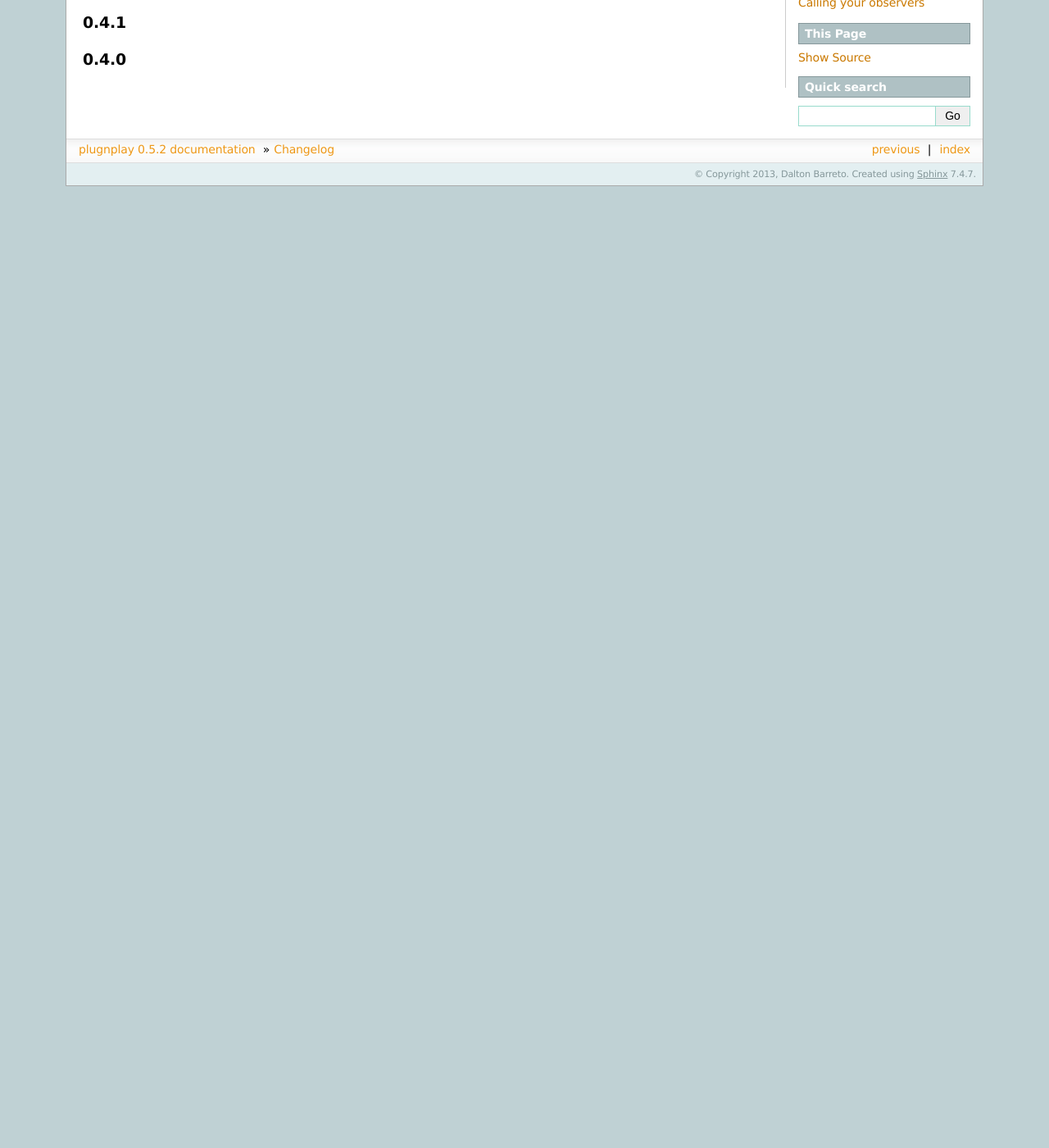
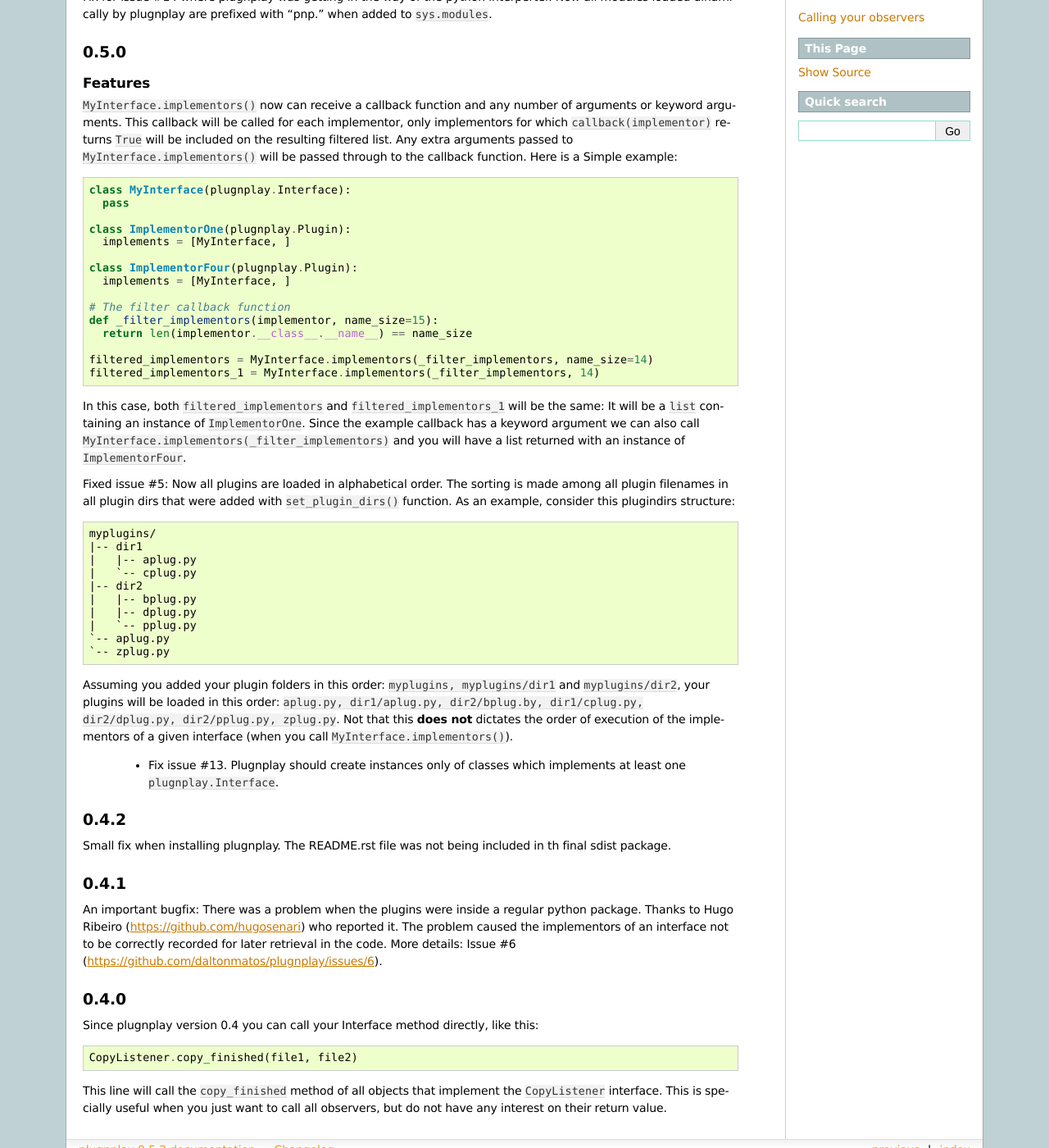
Before and after one commit to daltonmatos/plugnplay, a Sphinx documentation site: the page built from docs/changelog.rst, in a window 1280 px wide and 1400 px high, scrolled down 270 px. Shown: the whole window at 82% size. Built offline with Sphinx 7.4.7, drawn with Linux system fonts in a browser that asks for light colours; before the commit the page ends 900 px from its top, so only the background shows below that; some of the changed text lies outside the part shown.

Commit message:
Moved changelog content from readme to docs

```diff
--- a/docs/changelog.rst
+++ b/docs/changelog.rst
@@ -7,17 +7,82 @@ Changelog
 0.5.2
 *****
 
+Issue [#16](https://github.com/daltonmatos/plugnplay/issues/16) - [Python 3.2] Unable to install 0.5.1 via pip or setup.py
+Issue [#18](https://github.com/daltonmatos/plugnplay/issues/18) - Incompatibility with py3k filter() function
+
 0.5.1
 *****
+
+Fix for issue #14 where plugnplay was getting in the way of the python interperter. Now all modules loaded dinamically by plugnplay are prefixed with "pnp." when added to ``sys.modules``.
+
 
 0.5.0
 *****
 
+
+Features
+--------
+
+``MyInterface.implementors()`` now can receive a callback function and any number of arguments or keyword arguments. This callback will be called for each implementor, only implementors for which ``callback(implementor)`` returns ``True`` will be included on the resulting filtered list. Any extra arguments passed to ``MyInterface.implementors()`` will be passed through to the callback function. Here is a Simple example:
+
+::
+
+    class MyInterface(plugnplay.Interface):
+      pass
+
+    class ImplementorOne(plugnplay.Plugin):
+      implements = [MyInterface, ]
+
+    class ImplementorFour(plugnplay.Plugin):
+      implements = [MyInterface, ]
+
+    # The filter callback function
+    def _filter_implementors(implementor, name_size=15):
+      return len(implementor.__class__.__name__) == name_size
+
+    filtered_implementors = MyInterface.implementors(_filter_implementors, name_size=14)
+    filtered_implementors_1 = MyInterface.implementors(_filter_implementors, 14)
+
+In this case, both ``filtered_implementors`` and ``filtered_implementors_1`` will be the same: It will be a ``list`` containing an instance of ``ImplementorOne``. Since the example callback has a keyword argument we can also call ``MyInterface.implementors(_filter_implementors)`` and you will have a list returned with an instance of ``ImplementorFour``.
+
+Fixed issue #5: Now all plugins are loaded in alphabetical order. The sorting is made among all plugin filenames in all plugin dirs that were added with ``set_plugin_dirs()`` function. As an example, consider this plugindirs structure:
+
+::
+
+    myplugins/
+    |-- dir1
+    |   |-- aplug.py
+    |   `-- cplug.py
+    |-- dir2
+    |   |-- bplug.py
+    |   |-- dplug.py
+    |   `-- pplug.py
+    `-- aplug.py
+    `-- zplug.py
+
+Assuming you added your plugin folders in this order: ``myplugins, myplugins/dir1`` and ``myplugins/dir2``, your plugins will be loaded in this order: ``aplug.py, dir1/aplug.py, dir2/bplug.by, dir1/cplug.py, dir2/dplug.py, dir2/pplug.py, zplug.py``. Not that this **does not** dictates the order of execution of the implementors of a given interface (when you call ``MyInterface.implementors()``).
+
+ * Fix issue #13. Plugnplay should create instances only of classes which implements at least one ``plugnplay.Interface``.
+
 0.4.2
 *****
+
+Small fix when installing plugnplay. The README.rst file was not being included in th final sdist package.
 
 0.4.1
 *****
 
+An important bugfix: There was a problem when the plugins were inside a regular python package. Thanks to Hugo Ribeiro (https://github.com/hugosenari) who reported it. The problem caused the implementors of an interface not to be correctly recorded for later retrieval in the code.
+More details: Issue #6 (https://github.com/daltonmatos/plugnplay/issues/6).
+
 0.4.0
 *****
+
+Since plugnplay version 0.4 you can call your Interface method directly, like this:
+
+::
+
+    CopyListener.copy_finished(file1, file2)
+
+This line will call the ``copy_finished`` method of all objects that implement the ``CopyListener`` interface.
+This is specially useful when you just want to call all observers, but do not have any interest on their return value.
```
Also changed, not shown: README.rst (+1 -97 lines).
